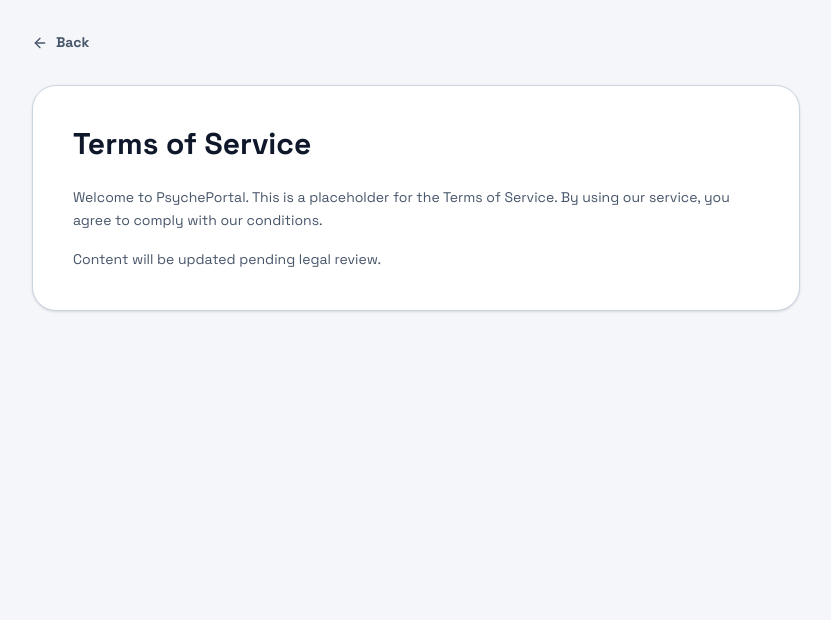
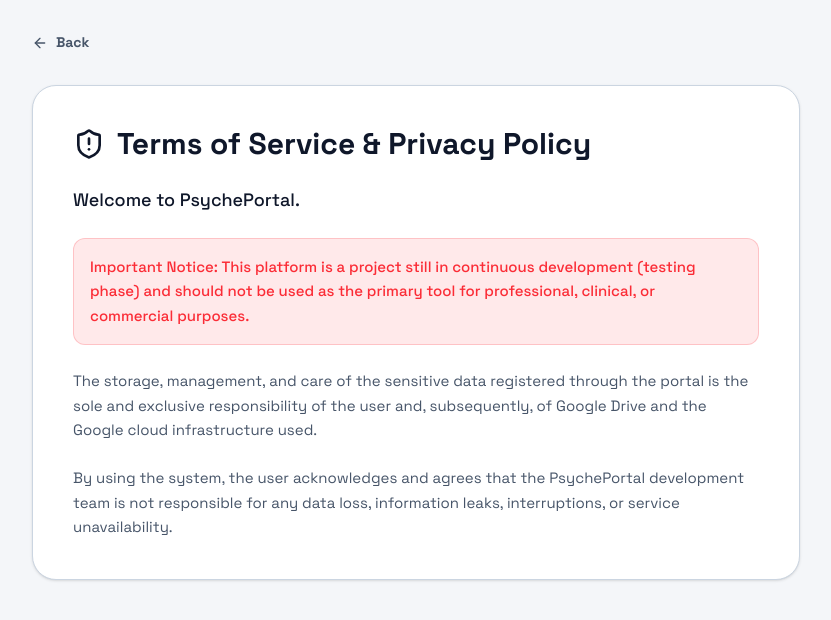
Before and after one commit to felipeUmbra/PsychePortal, a React (Vite) app: page /terms in a window 1280 px wide. Shown: the top 620 px of the page, without its empty margins (224-1055 px from the left). Built offline with nearby package versions, Linux system fonts and the light colour scheme.

Commit message:
feat: implement i18n localization support and create Terms of Service page

```diff
--- a/src/i18n.ts
+++ b/src/i18n.ts
@@ -284,6 +284,14 @@
         export_button: 'Exportar para CSV',
         start_date: 'Data de Início',
         end_date: 'Data de Fim'
+      },
+      terms_page: {
+        title: 'Termos de Serviço e Política de Privacidade',
+        back: 'Voltar',
+        content_1: 'Bem-vindo ao PsychePortal.',
+        content_2: 'Aviso Importante: Esta plataforma é um projeto ainda em desenvolvimento contínuo (fase de testes) e não deve ser utilizada como ferramenta principal para fins profissionais, clínicos ou comerciais.',
+        content_3: 'O armazenamento, o gerenciamento e o cuidado com os dados sensíveis registrados através do portal são de total e exclusiva responsabilidade do usuário e, posteriormente, do Google Drive e da infraestrutura de nuvem do Google utilizada.',
+        content_4: 'Ao utilizar o sistema, o usuário reconhece e concorda que a equipe de desenvolvimento do PsychePortal não se responsabiliza por eventuais perdas de dados, vazamentos de informações, interrupções ou indisponibilidade do serviço.'
       }
     }
   },
@@ -568,6 +576,14 @@
         export_button: 'Export to CSV',
         start_date: 'Start Date',
         end_date: 'End Date'
+      },
+      terms_page: {
+        title: 'Terms of Service & Privacy Policy',
+        back: 'Back',
+        content_1: 'Welcome to PsychePortal.',
+        content_2: 'Important Notice: This platform is a project still in continuous development (testing phase) and should not be used as the primary tool for professional, clinical, or commercial purposes.',
+        content_3: 'The storage, management, and care of the sensitive data registered through the portal is the sole and exclusive responsibility of the user and, subsequently, of Google Drive and the Google cloud infrastructure used.',
+        content_4: 'By using the system, the user acknowledges and agrees that the PsychePortal development team is not responsible for any data loss, information leaks, interruptions, or service unavailability.'
       }
     }
   }
--- a/src/pages/Terms.tsx
+++ b/src/pages/Terms.tsx
@@ -1,10 +1,12 @@
 import React from 'react';
 import { motion } from 'motion/react';
 import { useNavigate } from 'react-router-dom';
-import { ArrowLeft } from 'lucide-react';
+import { ArrowLeft, ShieldAlert } from 'lucide-react';
+import { useTranslation } from 'react-i18next';
 
 export default function Terms() {
   const navigate = useNavigate();
+  const { t } = useTranslation();
 
   return (
     <div className="min-h-screen bg-bg p-8 font-sans">
@@ -14,22 +16,27 @@
           className="flex items-center gap-2 text-text-muted hover:text-text-main transition-colors mb-8 font-bold text-[14px]"
         >
           <ArrowLeft className="w-4 h-4" />
-          Back
+          {t('terms_page.back')}
         </button>
         <motion.div
           initial={{ opacity: 0, y: 20 }}
           animate={{ opacity: 1, y: 0 }}
           className="bg-surface rounded-3xl border border-border-custom p-10 shadow-sm"
         >
-          <h1 className="text-3xl font-bold text-text-main mb-6">Terms of Service</h1>
-          <div className="space-y-4 text-[14px] text-text-muted leading-relaxed">
-            <p>
-              Welcome to PsychePortal. This is a placeholder for the Terms of Service.
-              By using our service, you agree to comply with our conditions.
-            </p>
-            <p>
-              Content will be updated pending legal review.
-            </p>
+          <h1 className="text-3xl font-bold text-text-main mb-6 flex items-center gap-3">
+            <ShieldAlert className="w-8 h-8 text-primary" />
+            {t('terms_page.title')}
+          </h1>
+          <div className="space-y-6 text-[15px] text-text-muted leading-relaxed">
+            <p className="text-lg text-text-main font-medium">{t('terms_page.content_1')}</p>
+
+            <div className="bg-red-500/10 border border-red-500/20 p-4 rounded-xl text-red-500 font-medium">
+              {t('terms_page.content_2')}
+            </div>
+
+            <p>{t('terms_page.content_3')}</p>
+
+            <p>{t('terms_page.content_4')}</p>
           </div>
         </motion.div>
       </div>
```
